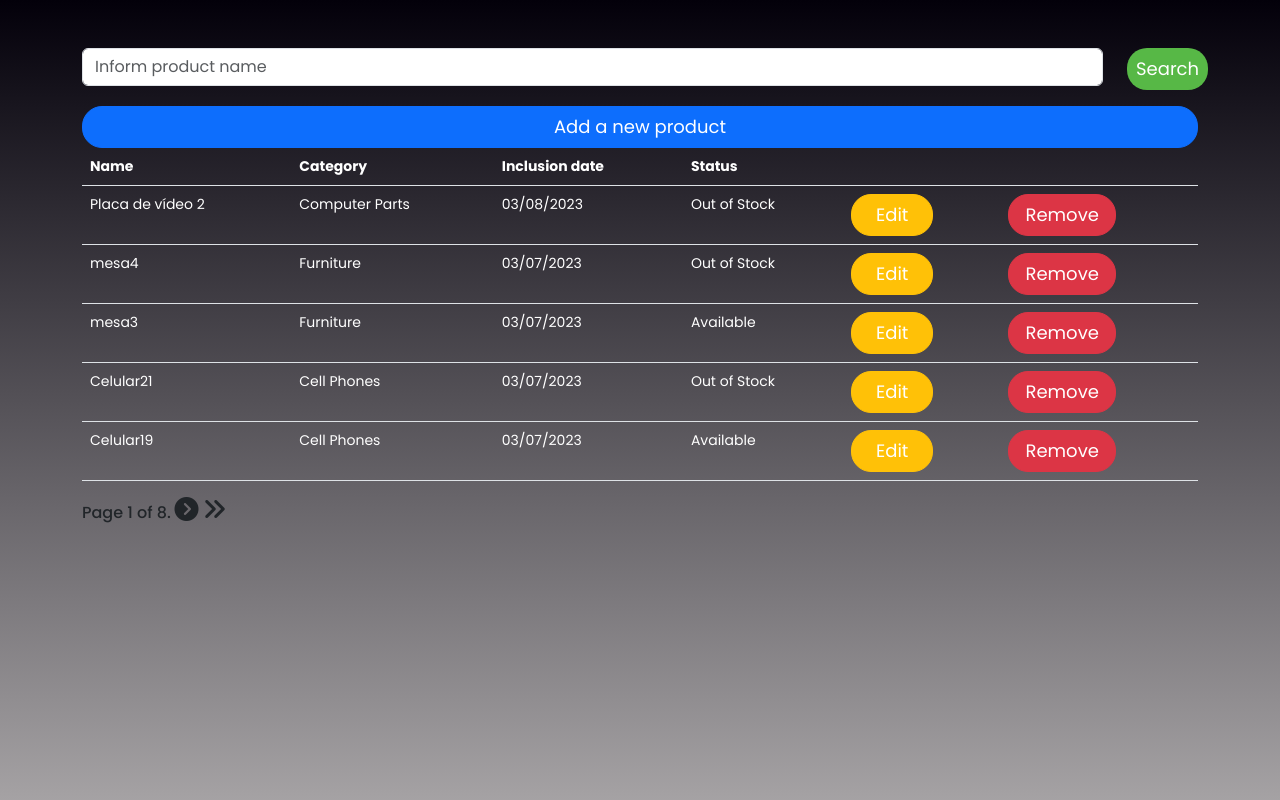
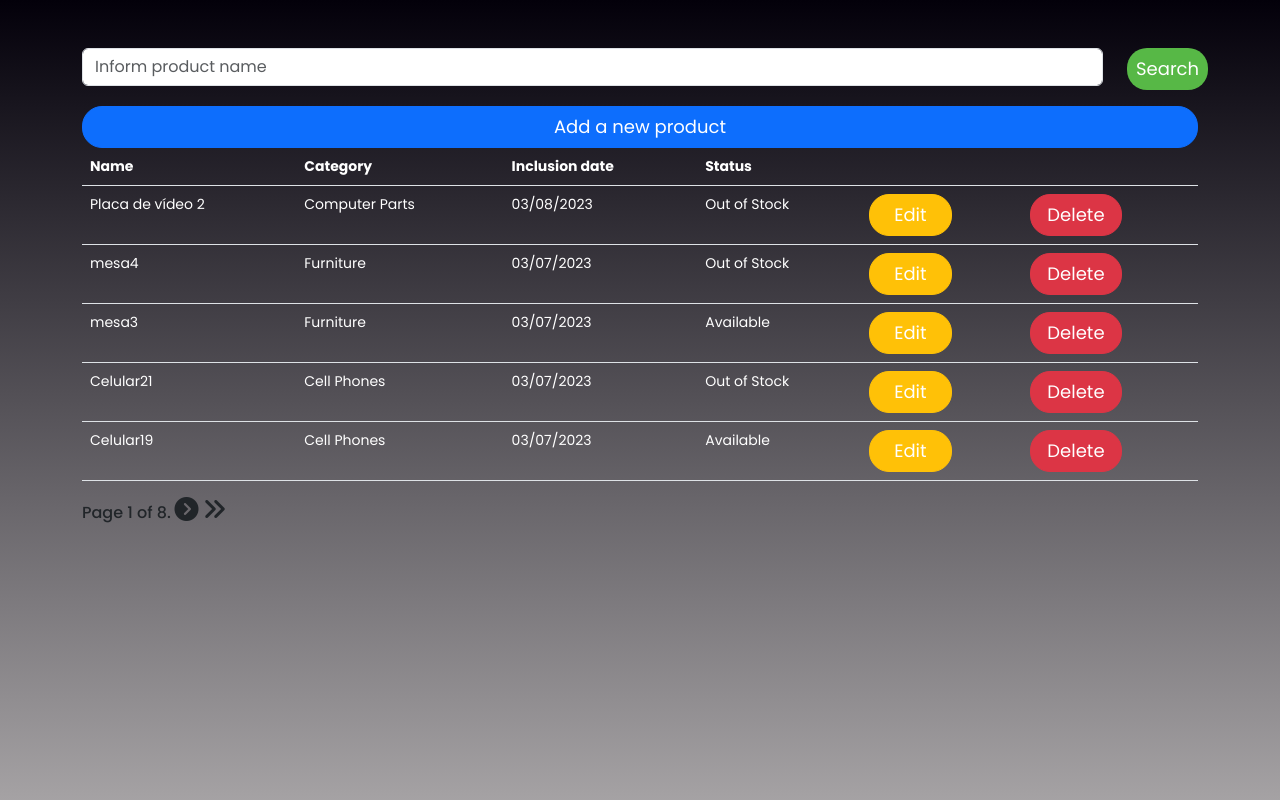
Before and after one commit to ottoguz/Stock-Control-with-Django, a Django app: page /products/ in a window 1280 px wide. Shown: the part 56-856 px from the top of the page. Run offline with Django 4.2, Linux system fonts and the light colour scheme; data comes from the database, SQL or seed files in the repository; both versions use the stored data as it was after the commit; some libraries are stand-ins or nearby versions.

Commit message:
Update: "remove" to "delete"  in products.html

```diff
--- a/stock_control/templates/products/products.html
+++ b/stock_control/templates/products/products.html
@@ -43,7 +43,7 @@
                     <td>Out of Stock</td>
                 {% endif %}
                 <td><a class="px-4 btn btn--pill btn-warning" href="/edit_customer/{{product.id}}">Edit</a></td>
-                <td><a class="px-3 btn btn--pill btn-danger" href="/remove_customer/{{product.id}}">Remove</a></td>
+                <td><a class="px-3 btn btn--pill btn-danger" href="/remove_customer/{{product.id}}">Delete</a></td>
             </tr>
             {% endfor %}
         </tbody>
```
Also changed, not shown: stock_control/db.sqlite3.
